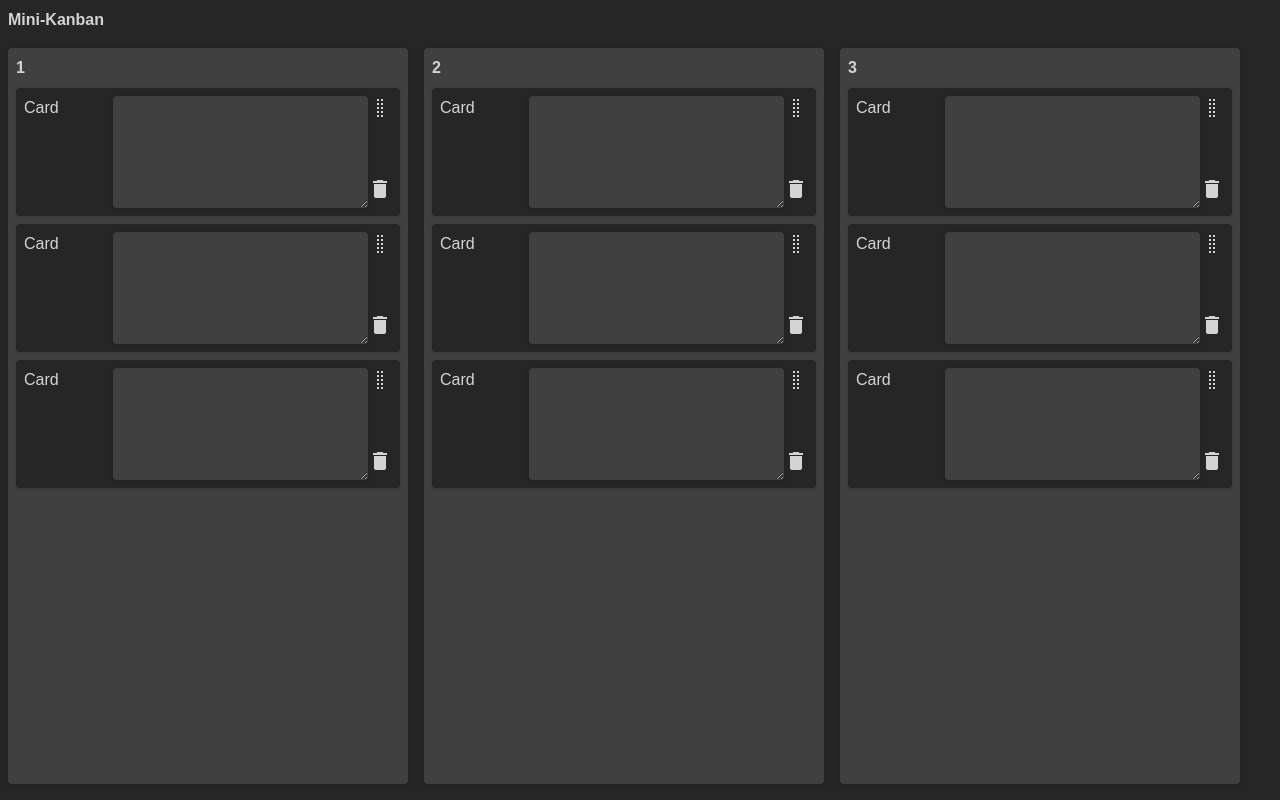
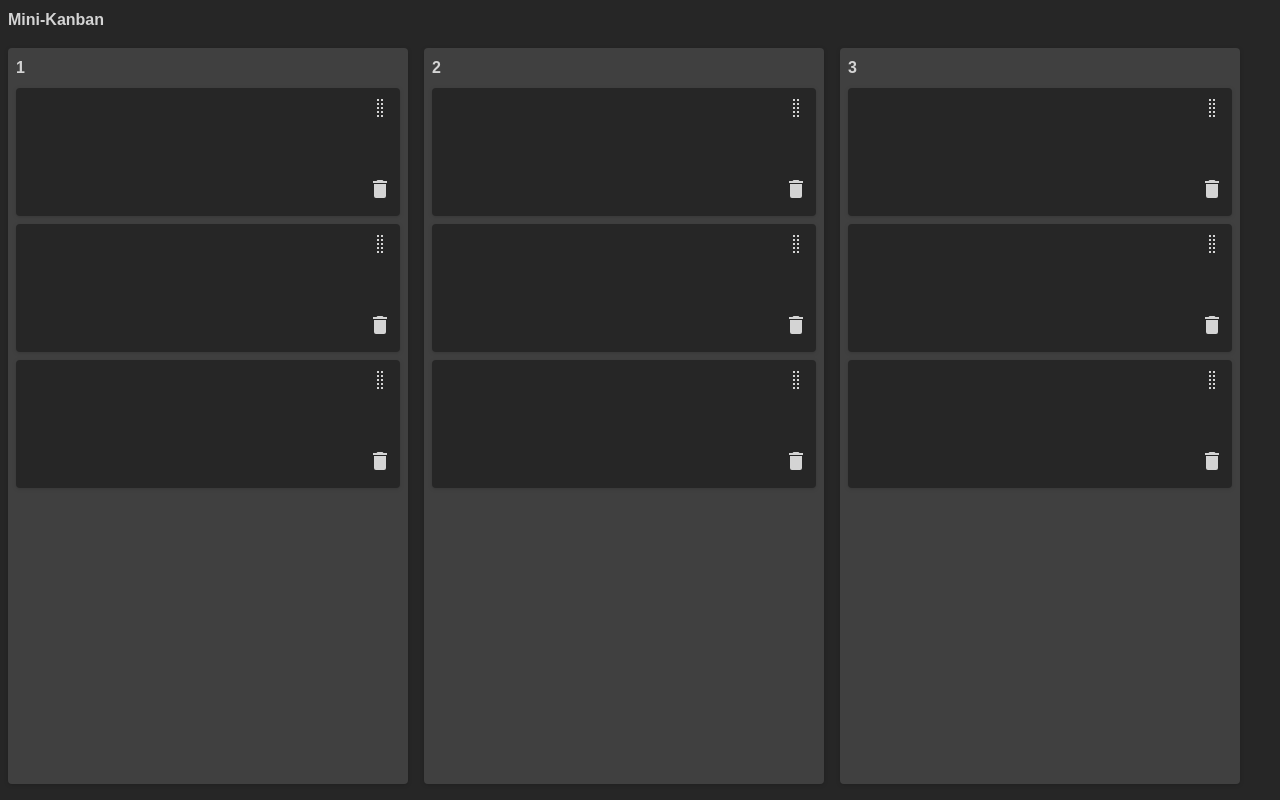
Before and after one commit to arielnmz/kanban-code-challenge, a React (Create React App) app: page / in a window 1280 px wide. Built offline with nearby package versions, Linux system fonts and the light colour scheme.

Commit message:
Card toggleable edit functionality

```diff
--- a/src/components/card.tsx
+++ b/src/components/card.tsx
@@ -1,6 +1,13 @@
 import Icon from "@mdi/react";
 import { mdiDelete, mdiDragVertical } from "@mdi/js";
-import { MutableRefObject, useCallback, useRef } from "react";
+import {
+  Dispatch,
+  MutableRefObject,
+  useCallback,
+  useEffect,
+  useRef,
+  useState,
+} from "react";
 
 // Custom hooks
 
@@ -40,12 +47,59 @@ function useDeleteCard(cardId: string) {
   }, [cardId]);
 }
 
-export default function Card(props: { cardId: string }) {
+function useToggleableEditField(
+  textareaRef: MutableRefObject<HTMLTextAreaElement | null>,
+  card: {
+    id: string;
+    content: string;
+  },
+): [string, Dispatch<string>, boolean, () => void, () => void] {
+  const [isEditMode, setIsEditMode] = useState(false);
+  const [optimisticCardContent, setOptimisticCardContent] = useState(
+    card.content,
+  );
+
+  useEffect(() => {
+    if (isEditMode) {
+      textareaRef.current?.focus();
+    } else {
+      textareaRef.current?.blur();
+    }
+  }, [isEditMode]);
+
+  const editCard = useCallback(() => {
+    setIsEditMode(true);
+  }, []);
+
+  const saveCard = useCallback(() => {
+    const finalText = textareaRef.current?.value || "";
+    console.log("API call to update card", card, "new text", finalText);
+    setIsEditMode(false);
+  }, [textareaRef]);
+
+  return [
+    optimisticCardContent,
+    setOptimisticCardContent,
+    isEditMode,
+    editCard,
+    saveCard,
+  ];
+}
+
+export default function Card(props: { card: { id: string; content: string } }) {
   const cardRef = useRef(null);
 
-  const sourceDragStart = useDnDSource(props.cardId, cardRef);
+  const sourceDragStart = useDnDSource(props.card.id, cardRef);
   const [handleDragStart, handleDragEnd] = useDnDHandle(cardRef);
-  const handleDeleteCard = useDeleteCard(props.cardId);
+  const handleDeleteCard = useDeleteCard(props.card.id);
+  const textareaRef = useRef(null);
+  const [
+    optimisticCardContent,
+    setOptimisticCardContent,
+    isEditMode,
+    editCard,
+    saveCard,
+  ] = useToggleableEditField(textareaRef, props.card);
 
   return (
     <div
@@ -60,10 +114,26 @@ export default function Card(props: { cardId: string }) {
         {/*Content*/}
         <div className={"flex grow"}>
           {/*Text area*/}
-          <div className={"grow"}>Card</div>
+          <div
+            onClick={editCard}
+            className={"grow " + (isEditMode ? "hidden" : "")}
+          >
+            {optimisticCardContent}
+          </div>
           {/*Edit area*/}
           <textarea
-            className={"grow rounded bg-neutral-700 drop-shadow"}
+            ref={textareaRef}
+            value={optimisticCardContent}
+            onChange={(e) => setOptimisticCardContent(e.target.value)}
+            onKeyDown={(e) => {
+              if (e.key === "Escape") {
+                saveCard();
+              }
+            }}
+            className={
+              "grow rounded bg-neutral-700 drop-shadow " +
+              (isEditMode ? "" : "hidden")
+            }
           ></textarea>
         </div>
         {/*Tools*/}
--- a/src/components/column.tsx
+++ b/src/components/column.tsx
@@ -50,9 +50,9 @@ export default function Column(props: { columnId: string }) {
       <div className={"p-2 font-bold"}>{props.columnId}</div>
       {/*Cards*/}
       <div className={"flex flex-col justify-start space-y-2 px-2"}>
-        <Card cardId={props.columnId + "-1"} />
-        <Card cardId={props.columnId + "-2"} />
-        <Card cardId={props.columnId + "-3"} />
+        <Card card={{ id: props.columnId + "-1", content: "" }} />
+        <Card card={{ id: props.columnId + "-2", content: "" }} />
+        <Card card={{ id: props.columnId + "-3", content: "" }} />
       </div>
     </div>
   );
```
